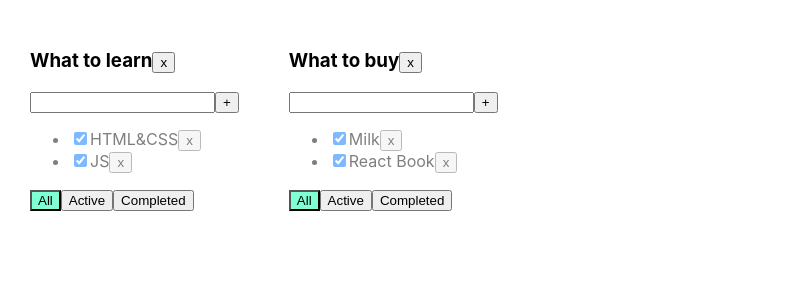
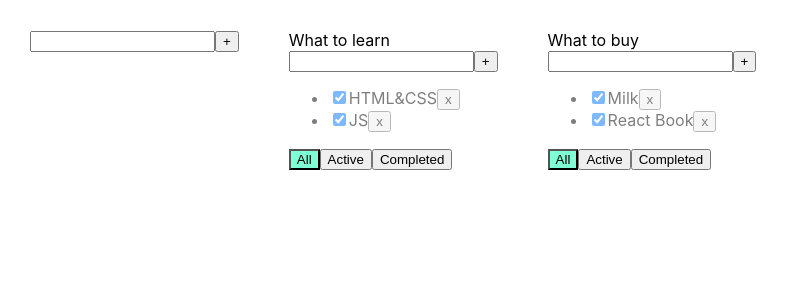
Before and after one commit to vitalyabedik/it-incubator.todolist-main, a React (Create React App) app: page / in a window 1280 px wide. Shown: the top 300 px of the page, without its empty margins (0-789 px from the left). Built offline with nearby package versions, Linux system fonts and the light colour scheme.

Commit message:
feat: finish 06 lesson

```diff
--- a/package.json
+++ b/package.json
@@ -3,6 +3,10 @@
   "version": "0.1.0",
   "private": true,
   "dependencies": {
+    "@emotion/react": "^11.10.8",
+    "@emotion/styled": "^11.10.8",
+    "@mui/icons-material": "^5.11.16",
+    "@mui/material": "^5.12.3",
     "@testing-library/jest-dom": "^5.16.5",
     "@testing-library/react": "^13.4.0",
     "@testing-library/user-event": "^13.5.0",
--- a/src/Tuesday/Todolist6/Lesson6.tsx
+++ b/src/Tuesday/Todolist6/Lesson6.tsx
@@ -4,6 +4,7 @@ import './Todolist6.css'
 
 import {TaskType, Todolist} from './Todolist';
 import {v1} from 'uuid';
+import {AddItemForm} from './components/AddItemForm';
 
 export type FilterValuesType = 'all' | 'active' | 'completed';
 type TodolistType = {
@@ -47,16 +48,6 @@ export const Lesson6 = () => {
         setTasks({...tasks});
     }
 
-    function addTask(title: string, todolistId: string) {
-        let task = {id: v1(), title: title, isDone: false};
-        //достанем нужный массив по todolistId:
-        let todolistTasks = tasks[todolistId];
-        // перезапишем в этом объекте массив для нужного тудулиста копией, добавив в начало новую таску:
-        tasks[todolistId] = [task, ...todolistTasks];
-        // засетаем в стейт копию объекта, чтобы React отреагировал перерисовкой
-        setTasks({...tasks});
-    }
-
     function changeStatus(id: string, isDone: boolean, todolistId: string) {
         //достанем нужный массив по todolistId:
         let todolistTasks = tasks[todolistId];
@@ -87,8 +78,38 @@ export const Lesson6 = () => {
         setTasks({...tasks});
     }
 
+    function addTask(title: string, todolistId: string) {
+        let task = {id: v1(), title: title, isDone: false};
+        //достанем нужный массив по todolistId:
+        let todolistTasks = tasks[todolistId];
+        // перезапишем в этом объекте массив для нужного тудулиста копией, добавив в начало новую таску:
+        tasks[todolistId] = [task, ...todolistTasks];
+        // засетаем в стейт копию объекта, чтобы React отреагировал перерисовкой
+        setTasks({...tasks});
+    }
+
+
+    const addTodolists = (newTitle: string) => {
+        const newTodolistID = v1()
+        const newTodolist: TodolistType = {id: newTodolistID, title: newTitle, filter: 'all'}
+        setTodolists([newTodolist, ...todolists])
+        setTasks({...tasks, [newTodolistID]: []})
+    }
+
+    const updateTask = (todolistId: string, taskId: string, updateTitle: string) => {
+        setTasks({
+            ...tasks,
+            [todolistId]: tasks[todolistId].map(el => el.id === taskId ? {...el, title: updateTitle} : el)
+        })
+    }
+
+    const updateTodolistTitle = (todolistId: string, updateTitle: string) => {
+        setTodolists(todolists.map(el => el.id === todolistId ? {...el, title: updateTitle} : el))
+    }
+
     return (
         <div className="App">
+            <AddItemForm callback={addTodolists}/>
             {
                 todolists.map(tl => {
                     let allTodolistTasks = tasks[tl.id];
@@ -112,6 +133,8 @@ export const Lesson6 = () => {
                         changeTaskStatus={changeStatus}
                         filter={tl.filter}
                         removeTodolist={removeTodolist}
+                        updateTask={updateTask}
+                        updateTodolistTitle={updateTodolistTitle}
                     />
                 })
             }
--- a/src/Tuesday/Todolist6/Todolist.tsx
+++ b/src/Tuesday/Todolist6/Todolist.tsx
@@ -1,5 +1,7 @@
-import React, {ChangeEvent, useState, KeyboardEvent} from 'react';
+import React, {ChangeEvent} from 'react';
 import {FilterValuesType} from './Lesson6';
+import {AddItemForm} from './components/AddItemForm';
+import {EditableSpan} from './components/EditableSpan';
 
 export type TaskType = {
     id: string
@@ -17,32 +19,34 @@ type PropsType = {
     changeTaskStatus: (id: string, isDone: boolean, todolistId: string) => void
     removeTodolist: (id: string) => void
     filter: FilterValuesType
+    updateTask: (todolistId: string, taskId: string, updateTitle: string) => void
+    updateTodolistTitle: (todolistId: string, updateTitle: string) => void
 }
 
 export function Todolist(props: PropsType) {
-    let [title, setTitle] = useState('')
-    let [error, setError] = useState<string | null>(null)
+    // let [title, setTitle] = useState('')
+    // let [error, setError] = useState<string | null>(null)
 
-    const addTask = () => {
-        let newTitle = title.trim();
-        if (newTitle !== '') {
-            props.addTask(newTitle, props.id);
-            setTitle('');
-        } else {
-            setError('Title is required');
-        }
-    }
+    // const addTask = () => {
+    //     let newTitle = title.trim();
+    //     if (newTitle !== '') {
+    //         props.addTask(newTitle, props.id);
+    //         setTitle('');
+    //     } else {
+    //         setError('Title is required');
+    //     }
+    // }
 
-    const onChangeHandler = (e: ChangeEvent<HTMLInputElement>) => {
-        setTitle(e.currentTarget.value)
-    }
-
-    const onKeyPressHandler = (e: KeyboardEvent<HTMLInputElement>) => {
-        setError(null);
-        if (e.charCode === 13) {
-            addTask();
-        }
-    }
+    // const onChangeHandler = (e: ChangeEvent<HTMLInputElement>) => {
+    //     setTitle(e.currentTarget.value)
+    // }
+    //
+    // const onKeyPressHandler = (e: KeyboardEvent<HTMLInputElement>) => {
+    //     setError(null);
+    //     if (e.charCode === 13) {
+    //         addTask();
+    //     }
+    // }
 
     const removeTodolist = () => props.removeTodolist(props.id)
 
@@ -50,18 +54,32 @@ export function Todolist(props: PropsType) {
     const onActiveClickHandler = () => props.changeFilter('active', props.id);
     const onCompletedClickHandler = () => props.changeFilter('completed', props.id);
 
+    const addTaskHandler = (newTitle: string) => {
+        props.addTask(newTitle, props.id)
+    }
+
+    const updateTaskHandler = (taskId: string, updateTitle: string) => {
+        props.updateTask(props.id, taskId, updateTitle)
+    }
+
+    const updateTodolistTitleHandler = (updateTitle: string) => {
+        props.updateTodolistTitle(props.id, updateTitle)
+    }
+
     return <div>
-        <h3> {props.title}
-            <button onClick={removeTodolist}>x</button>
-        </h3>
+        <EditableSpan oldTitle={props.title} callback={updateTodolistTitleHandler}/>
+        {/*<h3> {props.title}*/}
+        {/*    <button onClick={removeTodolist}>x</button>*/}
+        {/*</h3>*/}
         <div>
-            <input value={title}
-                   onChange={onChangeHandler}
-                   onKeyPress={onKeyPressHandler}
-                   className={error ? 'error' : ''}
-            />
-            <button onClick={addTask}>+</button>
-            {error && <div className="error-message">{error}</div>}
+            <AddItemForm callback={addTaskHandler}/>
+            {/*<input value={title}*/}
+            {/*       onChange={onChangeHandler}*/}
+            {/*       onKeyPress={onKeyPressHandler}*/}
+            {/*       className={error ? 'error' : ''}*/}
+            {/*/>*/}
+            {/*<button onClick={addTask}>+</button>*/}
+            {/*{error && <div className="error-message">{error}</div>}*/}
         </div>
         <ul>
             {
@@ -72,9 +90,16 @@ export function Todolist(props: PropsType) {
                         props.changeTaskStatus(t.id, newIsDoneValue, props.id);
                     }
 
+                    // const updateTaskHandler = (updateTitle: string) => {
+                    //     props.updateTask(props.id, t.id, updateTitle)
+                    // }
+
                     return <li key={t.id} className={t.isDone ? 'is-done' : ''}>
                         <input type="checkbox" onChange={onChangeHandler} checked={t.isDone}/>
-                        <span>{t.title}</span>
+                        <EditableSpan callback={(updateTitle) => updateTaskHandler(t.id, updateTitle)}
+                                      oldTitle={t.title}/>
+                        {/*<EditableSpan callback={updateTaskHandler} oldTitle={t.title}/>*/}
+                        {/*<span>{t.title}</span>*/}
                         <button onClick={onClickHandler}>x</button>
                     </li>
                 })
--- /dev/null
+++ b/src/Tuesday/Todolist6/components/AddItemForm.tsx
@@ -0,0 +1,43 @@
+import React, {ChangeEvent, KeyboardEvent, useState} from 'react';
+
+type PropsType = {
+    callback: (newTitle: string) => void
+}
+
+export const AddItemForm = (props: PropsType) => {
+    let [title, setTitle] = useState('')
+    let [error, setError] = useState<string | null>(null)
+
+    const onChangeHandler = (e: ChangeEvent<HTMLInputElement>) => {
+        setTitle(e.currentTarget.value)
+    }
+
+    const addTask = () => {
+        let newTitle = title.trim();
+        if (newTitle !== '') {
+            props.callback(newTitle);
+            setTitle('');
+        } else {
+            setError('Title is required');
+        }
+    }
+
+    const onKeyPressHandler = (e: KeyboardEvent<HTMLInputElement>) => {
+        setError(null);
+        if (e.charCode === 13) {
+            addTask();
+        }
+    }
+
+    return (
+        <div>
+            <input value={title}
+                   onChange={onChangeHandler}
+                   onKeyPress={onKeyPressHandler}
+                   className={error ? 'error' : ''}
+            />
+            <button onClick={addTask}>+</button>
+            {error && <div className="error-message">{error}</div>}
+        </div>
+    );
+};
--- /dev/null
+++ b/src/Tuesday/Todolist6/components/EditableSpan.tsx
@@ -0,0 +1,30 @@
+import React, {ChangeEvent, useState} from 'react';
+
+type PropsType = {
+    oldTitle: string
+    callback: (updateTitle: string) => void
+}
+
+export const EditableSpan = (props: PropsType) => {
+    const [updateTitle, setUpdateTitle] = useState(props.oldTitle)
+    const [edit, setEdit] = useState(false)
+
+    const onChangeHandler = (e: ChangeEvent<HTMLInputElement>) => {
+        setUpdateTitle(e.currentTarget.value)
+    }
+
+    const addTask = () => {
+        props.callback(updateTitle)
+    }
+
+    const editHandler = () => {
+        setEdit(!edit)
+        edit && addTask()
+    }
+
+    return (
+        edit
+            ? <input value={updateTitle} onChange={onChangeHandler} onBlur={editHandler} autoFocus/>
+            : <span onDoubleClick={editHandler}>{props.oldTitle}</span>
+    );
+};
```
Also changed, not shown: 1 other file (tests, documents, lock files or other folders).
